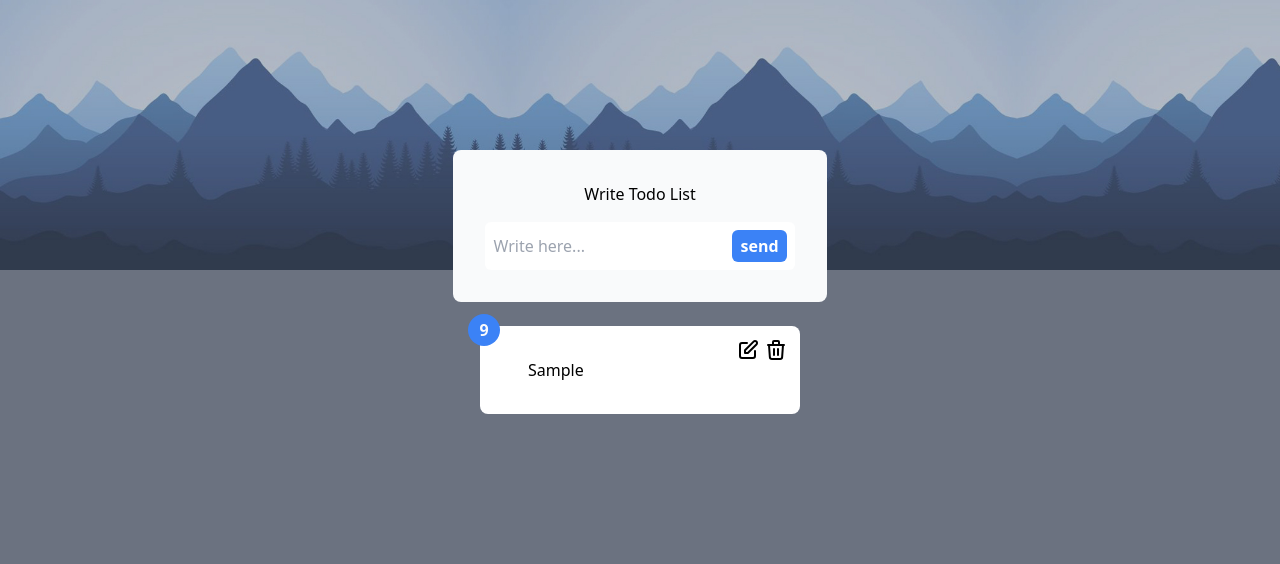
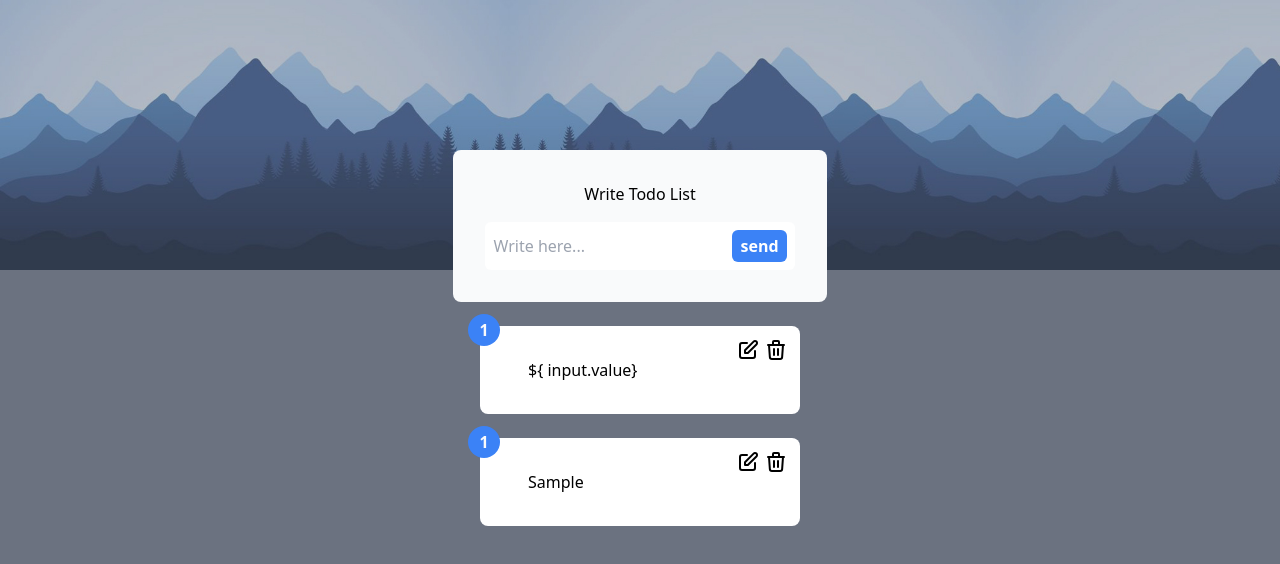
Before and after one commit to alibeigi95/Todo-list-with-JS, a website: page index.html in a window 1280 px wide. Both pictures are taken after typing "Sample" into the empty fields and a click on the button "send". Shown: the part 70-634 px from the top of the page. Drawn offline with Linux system fonts and the light colour scheme.

Commit message:
befor write delete

```diff
--- a/asset/JS/to do list.js
+++ b/asset/JS/to do list.js
@@ -4,10 +4,44 @@ let input = document.querySelector('.input'),
 
 btn.addEventListener("click", getValue);
 
+function range(start, end) {
+    return Array(end - start + 1).fill().map((_, idx) => start + idx)
 
+}
+var result = range(1, 30);
+console.log(result);
 
 function getValue(e) {
     e.preventDefault()
-    chid2.innerHTML += input.value
+    chid2.innerHTML += `
+    <div class="flex justify-center">
+    <div class=" relative justify-center mt-6">
+        <div class="absolute flex top-0 right-0 p-3 space-x-1">
+            <span>
+                <svg xmlns="http://www.w3.org/2000/svg" class="h-6 w-6" fill="none" viewBox="0 0 24 24"
+                    stroke="currentColor">
+                    <path stroke-linecap="round" stroke-linejoin="round" stroke-width="2"
+                        d="M11 5H6a2 2 0 00-2 2v11a2 2 0 002 2h11a2 2 0 002-2v-5m-1.414-9.414a2 2 0 112.828 2.828L11.828 15H9v-2.828l8.586-8.586z" />
+                </svg>
+            </span>
+            <span>
+                <svg xmlns="http://www.w3.org/2000/svg" class="h-6 w-6" fill="none" viewBox="0 0 24 24"
+                    stroke="currentColor">
+                    <path stroke-linecap="round" stroke-linejoin="round" stroke-width="2"
+                        d="M19 7l-.867 12.142A2 2 0 0116.138 21H7.862a2 2 0 01-1.995-1.858L5 7m5 4v6m4-6v6m1-10V4a1 1 0 00-1-1h-4a1 1 0 00-1 1v3M4 7h16" />
+                </svg>
+            </span>
+        </div>
+        <span
+            class="absolute -left-3 -top-3 bg-blue-500 flex justify-center items-center rounded-full w-8 h-8 text-gray-50 font-bold">1</span>
+        <p class="bg-white px-12 py-8 rounded-lg w-80">${ input.value} </p>
+    </div>
+    </div>
+
+    `
+
+
     input.value = ''
+
+
 }
--- a/index.html
+++ b/index.html
@@ -25,33 +25,42 @@
                     </div>
                 </div>
             </form>
-            <div>
+            <div class="chid2">
                 <div class="flex justify-center">
                     <div class=" relative justify-center mt-6">
                         <div class="absolute flex top-0 right-0 p-3 space-x-1">
+                            <a href="#" class="cursor-pointer">
                                 <span>
-                                <svg xmlns="http://www.w3.org/2000/svg" class="h-6 w-6" fill="none" viewBox="0 0 24 24"
-                                    stroke="currentColor">
+                                    <svg xmlns="http://www.w3.org/2000/svg" class="h-6 w-6" fill="none"
+                                        viewBox="0 0 24 24" stroke="currentColor">
                                         <path stroke-linecap="round" stroke-linejoin="round" stroke-width="2"
                                             d="M11 5H6a2 2 0 00-2 2v11a2 2 0 002 2h11a2 2 0 002-2v-5m-1.414-9.414a2 2 0 112.828 2.828L11.828 15H9v-2.828l8.586-8.586z" />
                                     </svg>
                                 </span>
+                            </a>
+                            <a href="#" class="cursor-pointer">
                                 <span>
-                                <svg xmlns="http://www.w3.org/2000/svg" class="h-6 w-6" fill="none" viewBox="0 0 24 24"
-                                    stroke="currentColor">
+                                    <svg xmlns="http://www.w3.org/2000/svg" class="h-6 w-6" fill="none"
+                                        viewBox="0 0 24 24" stroke="currentColor">
                                         <path stroke-linecap="round" stroke-linejoin="round" stroke-width="2"
                                             d="M19 7l-.867 12.142A2 2 0 0116.138 21H7.862a2 2 0 01-1.995-1.858L5 7m5 4v6m4-6v6m1-10V4a1 1 0 00-1-1h-4a1 1 0 00-1 1v3M4 7h16" />
                                     </svg>
                                 </span>
+                            </a>
+
+
                         </div>
                         <span
-                            class="absolute -left-3 -top-3 bg-blue-500 flex justify-center items-center rounded-full w-8 h-8 text-gray-50 font-bold">9</span>
-                        <p class="chid2 bg-white px-12 py-8 rounded-lg w-80"></p>
+                            class="absolute -left-3 -top-3 bg-blue-500 flex justify-center items-center rounded-full w-8 h-8 text-gray-50 font-bold">1</span>
+                        <p class="bg-white px-12 py-8 rounded-lg w-80">${ input.value}</p>
                     </div>
                 </div>
             </div>
         </div>
+
     </div>
+
+
     <script src="asset/JS/to do list.js"></script>
 </body>
 
```
Lines whose indentation alone changed are shown as unchanged.
